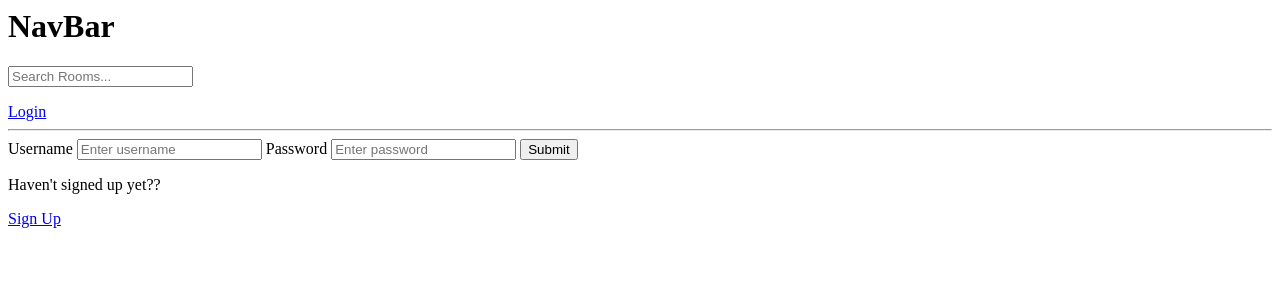
After one commit to KartikKulshreshtha/keepstudying, a Django app: page /loginPage/ in a window 1280 px wide. The commit adds this page. Shown: the top 300 px of the page. Run offline with Django 3.2, Linux system fonts and the light colour scheme.

Commit message:
Till Registeration

```diff
--- a/base/app/templates/app/home.html
+++ b/base/app/templates/app/home.html
@@ -28,8 +28,10 @@
             <div>
                 {% for room in rooms %}
                 <div>
+                    {% if request.user == room.host %}
                     <a href="{% url 'update-room' room.id %}">Edit</a>
                     <a href="{% url 'delete-room' room.id %}">Delete</a>
+                    {% endif %}
                     <span>@{{room.host.username}}</span>
                     <h5>{{ room.id }} <a href="{% url 'room' room.id %}">{{ room.name }}</a></h5>
                     <small>{{room.topic.name}}</small>
--- /dev/null
+++ b/base/app/templates/app/login_register.html
@@ -0,0 +1,28 @@
+{% extends 'main.html' %}
+
+{% block content %}
+    {% if page == 'login' %}
+    <div>
+        <form action="" method="POST">
+            {% csrf_token %}
+            <label>Username</label>
+            <input type="text" name="username" placeholder="Enter username">
+            <label>Password</label>
+            <input type="password" name="password" placeholder="Enter password">
+            <input type="submit" value="Submit">
+        </form>
+        <p>Haven't signed up yet??</p>
+        <a href="{% url 'registerPage' %}">Sign Up</a>
+    </div>
+    {% else %}
+    <div>
+        <form action="" method="POST">
+            {% csrf_token %}
+            {{form.as_p}}
+            <input type="submit" value="Register">
+        </form>
+        <p>Already Signed Up?</p>
+        <a href="{% url 'loginPage' %}">Login</a>
+    </div>
+    {% endif %}
+{% endblock content %}
--- a/base/app/urls.py
+++ b/base/app/urls.py
@@ -2,6 +2,9 @@ from django.urls import path
 from . import views
 
 urlpatterns = [
+    path('loginPage/', views.loginPage, name='loginPage'),
+    path('logoutPage/', views.logoutPage, name='logoutPage'),
+    path('registerPage/', views.registerPage, name='registerPage'),
     path('', views.home, name='home'),
     path('room/<str:pk>/', views.room, name='room'),
     path('createroom/', views.createroom, name='create-room'),
--- a/base/app/views.py
+++ b/base/app/views.py
@@ -1,7 +1,12 @@
-from django.shortcuts import render, redirect
+from django.shortcuts import render, redirect, HttpResponse
 from app.models import Room, Topic
 from django.db.models import Q
 from .forms import RoomForm
+from django.contrib.auth.forms import UserCreationForm
+from django.contrib.auth.decorators import login_required
+from django.contrib.auth.models import User
+from django.contrib import messages
+from django.contrib.auth import authenticate, login, logout
 
 def home(request):
 
@@ -15,12 +20,56 @@ def home(request):
     context = {'rooms': rooms, 'topics': topics, 'room_count': room_count}
     return render(request, 'app/home.html', context)
 
+def loginPage(request):
+    page = 'login'
+    if request.user.is_authenticated:
+        return redirect('home')
+    if request.method == 'POST':
+        # With these two lines we gather the username and the password
+        username = request.POST.get('username').lower()
+        password = request.POST.get('password')
+
+        try:
+            # Here we are checking that the user exists in the database or not
+            user = User.objects.get(username = username)
+        except:
+            # If not, we will show the flash message
+            messages.error(request, 'User is not exists')
+
+        # Here we are authenticating the user with the username and the password
+        user = authenticate(request, username = username, password = password)
+        if user is not None:
+            login(request, user)
+            return redirect('home')
+        else:
+            messages.error(request,  'Username/Password doesnot exists!!')
+    context = {'page': page}
+    return render(request, 'app/login_register.html', context)
+
+def logoutPage(request):
+    logout(request)
+    return redirect('home')
+
+def registerPage(request):
+    form = UserCreationForm()
+    if request.method == "POST":
+        form = UserCreationForm(request.POST)
+        if form.is_valid():
+            user = form.save(commit=False)
+            user.username = user.username.lower()
+            user.save()
+            return redirect('loginPage')
+        else:
+            messages.error(request, 'Some error ocurred during the registration process!!!')
+    return render(request, 'app/login_register.html', {'form': form})
+
 def room(request, pk):
     room = Room.objects.get(id=pk)
     context = {'room': room}
     return render(request, 'app/rooms.html', context)
 
 
+@login_required(login_url='/loginPage')
 def createroom(request):
     forms = RoomForm()
     if request.method == "POST":
@@ -31,11 +80,13 @@ def createroom(request):
     context = {'forms': forms}
     return render(request, 'app/room_form.html', context)
 
-
+@login_required(login_url='/loginPage')
 def updateroom(request, pk):
     room = Room.objects.get(id = pk)
     # This line is to pre-filled the data into the form that will be edited
     forms = RoomForm(instance=room)
+    if request.user != room.host:
+        return HttpResponse("You are not allowed here!!")
     if request.method == "POST":
         # Here we are checking that which room to be update
         form = RoomForm(request.POST, instance=room)
@@ -45,10 +96,12 @@ def updateroom(request, pk):
     context = {'forms': forms}
     return render(request, 'app/room_form.html', context)
 
-
+@login_required(login_url='/loginPage')
 def deleteRoom(request, pk):
     # This line is for which room is to be deleted
     room = Room.objects.get(id = pk)
+    if request.user != room.host:
+        return HttpResponse("You are not allowed here!!")
     if(request.method == 'POST'):
         room.delete()
         return redirect('home')
--- a/base/templates/NavBar.html
+++ b/base/templates/NavBar.html
@@ -3,4 +3,10 @@
     <form action="{% url 'home' %}" method="GET">
         <input type="text" name="q" placeholder="Search Rooms...">
     </form>
+    {% if request.user.is_authenticated %}
+    <p>Hello {{request.user}}</p>
+    <a href="{% url 'logoutPage' %}">Logout</a>
+    {% else %}
+    <a href="{% url 'loginPage' %}">Login</a>
+    {% endif %}
 {% endblock content %}
--- a/base/templates/main.html
+++ b/base/templates/main.html
@@ -8,6 +8,13 @@
 <body>
     {% include 'NavBar.html' %}
     <hr>
+    {% if messages %}
+        <ul class="messages">
+            {% for message in messages %}
+            <li>{{ message }}</li>
+            {% endfor %}
+        </ul>
+    {% endif %}
     {% block content %}
 
     {% endblock %}
```
Also changed, not shown: base/db.sqlite3.
